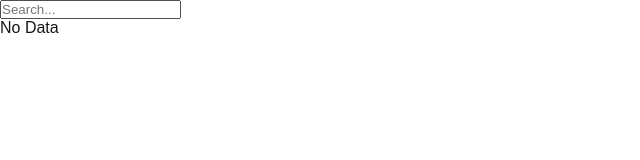
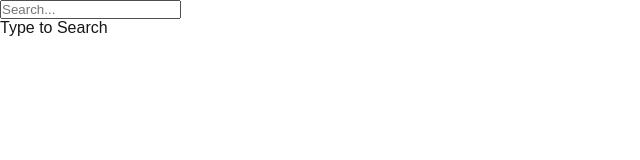
Before and after one commit to brucejennerSol/token-search, a Next.js app: page / in a window 1280 px wide. Shown: the top 160 px of the page, without its empty margins (0-640 px from the left). Built offline with nearby package versions, Linux system fonts and the light colour scheme.

Commit message:
remove comment

```diff
--- a/app/page.tsx
+++ b/app/page.tsx
@@ -14,6 +14,10 @@ function SearchBar() {
 
   const handleInputChange = (e: React.ChangeEvent<HTMLInputElement>) => {
     setQuery(e.target.value);
+    if (query.length < 0) {
+      setQuery('')
+    }
+
   };
 
   useEffect(() => {
@@ -28,8 +32,6 @@ function SearchBar() {
   }, [query]);
 
 
-
-  // Fetch data when debounced query changes
   useEffect(() => {
     const fetchData = async () => {
       if (debouncedQuery) {
@@ -40,6 +42,8 @@ function SearchBar() {
         } catch (error) {
           console.error('Error fetching data:', error);
         }
+      } else {
+        setResults([])
       }
     };
 
@@ -65,7 +69,7 @@ function SearchBar() {
             ))}
           </ul>
         ) : (
-          <p>No Data</p>
+          <p>Type to Search</p>
         )}
       </div>
     </div>
```
